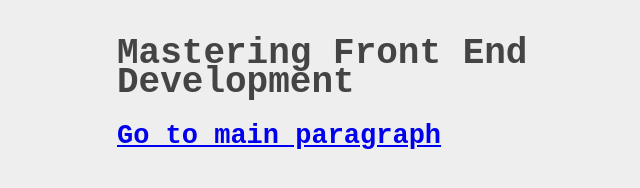
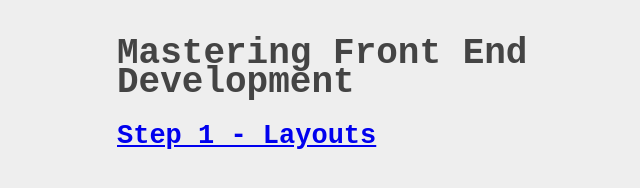
Before and after one commit to MfundoZA/mfundoza.github.io, a plain HTML site: page index.html in a window 1280 px wide. Shown: the whole page, without its empty margins (198-838 px from the left). Drawn offline with Linux system fonts and the light colour scheme.

Commit message:
Renamed title to "Step 1 - Layouts"

```diff
--- a/index.html
+++ b/index.html
@@ -9,7 +9,7 @@
 <body>
     <h1>Mastering Front End Development</h1>
 
-    <h2><a href="/pages/layouts.html">Go to main paragraph</a></h2>
+    <h2><a href="/pages/layouts.html">Step 1 - Layouts</a></h2>
 
 
 </body>
```
